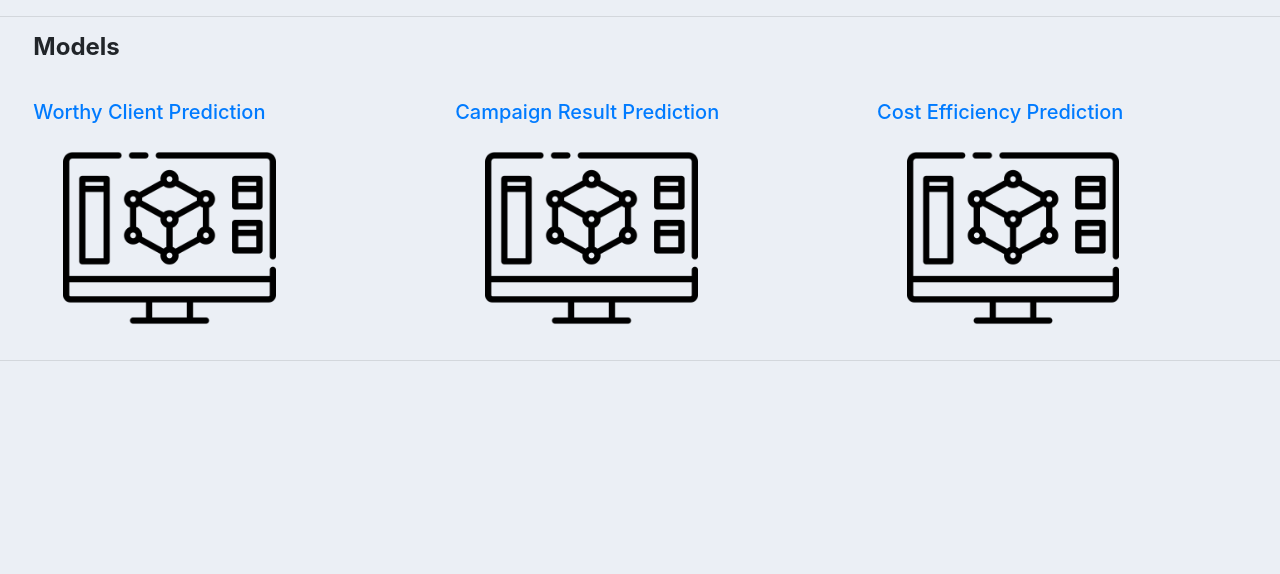
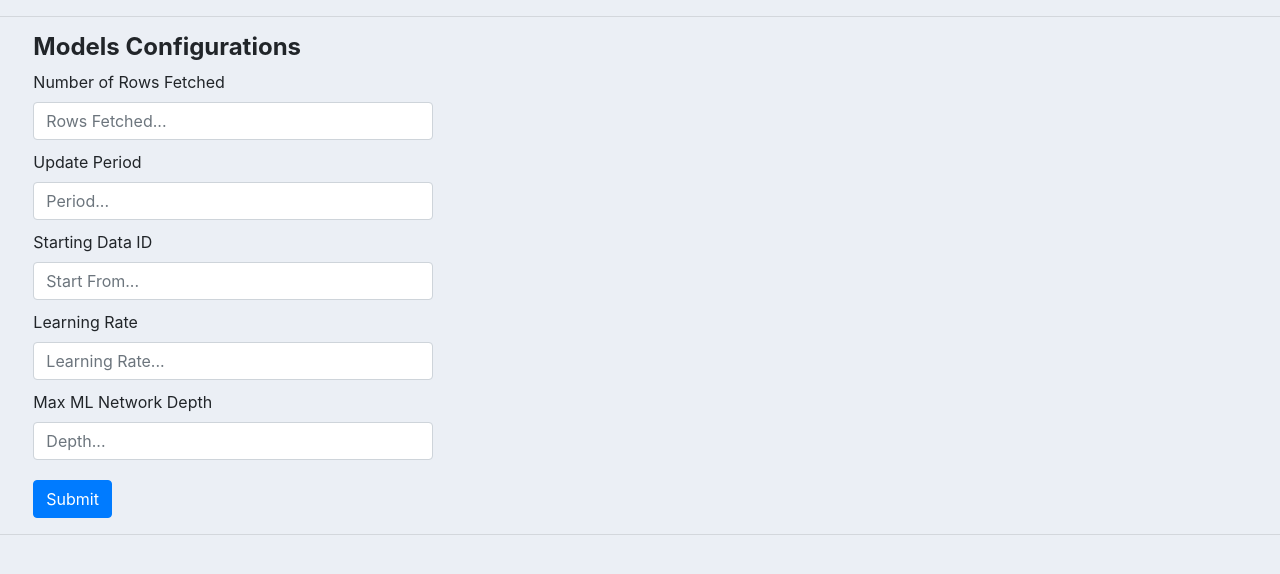
Before and after one commit to dcsil/jerryrat, a Django app: page /model_controlls_page/ in a window 1280 px wide. Shown: the part 66-640 px from the top of the page. Run offline with Django 3.2, Linux system fonts and the light colour scheme; some libraries are stand-ins or nearby versions.

Commit message:
Implemented model configuration page

```diff
--- a/app/myapp/templates/analytics_dashboard_page.html
+++ b/app/myapp/templates/analytics_dashboard_page.html
@@ -12,7 +12,11 @@
 
     <body>
 
-
+        <div style="margin-left: 25pt;">
+           <h4>
+               <strong>Analytics Dashboard</strong>
+           </h4>
+        </div>
         <div class="graph-container">
             {% if all_graphs %}
                 {% for graph in all_graphs %}
--- a/app/myapp/templates/model_controlls_page.html
+++ b/app/myapp/templates/model_controlls_page.html
@@ -1,32 +1,57 @@
 {%  extends 'main.html' %}
+{% load static %}
+{% load bootstrap4 %}
+{% load i18n %}
 {% block content %}
 
-<!DOCTYPE html>
 <html>
 <head>
     <meta charset="utf-8">
     <title>Model Control</title>
+    <style>
+        .data-tab {
+            width: 400px;
+            margin-bottom: 10px;
+        }
+    </style>
 </head>
 
 <body>
 <div style="margin-left: 25pt;">
     <h4>
-               <strong>Models</strong>
+        <strong>Models Configurations</strong>
     </h4>
 </div>
-        {% for mod in models %}
-            <div style="margin-left: 25pt; display: inline-block; width: 30%; padding-top: 30px;">
-                <h5>
-                    <a href="#">
-                    {{ mod.model_name }}
-                    </a>
-                </h5>
-                <div style="margin-left: 30px;">
-                    <img src="../static/images/model_icon.png" style="width: 60%; height: auto">
-                </div>
+<form method="post">
+    {% csrf_token %}
+        <div style="margin-left: 25pt;" class="form-group">
+            <div class="data-tab">
+                <label>Number of Rows Fetched</label>
+                <input type="number" class="form-control" name="numFetchRows" placeholder="Rows Fetched...">
             </div>
 
-        {% endfor %}
+            <div class="data-tab">
+                <label>Update Period</label>
+                <input type="number" class="form-control" name="period" placeholder="Period...">
+            </div>
+
+            <div class="data-tab">
+                <label>Starting Data ID</label>
+                <input type="number" class="form-control" name="startdataid" placeholder="Start From...">
+            </div>
+
+            <div class="data-tab">
+                <label>Learning Rate</label>
+                <input type="number" class="form-control" name="eta" placeholder="Learning Rate...">
+            </div>
+            <div class="data-tab">
+                <label>Max ML Network Depth</label>
+                <input type="number" class="form-control" name="max_depth" placeholder="Depth...">
+            </div>
+            <button type="submit" class="btn btn-primary" style="margin-top: 10px;">Submit</button>
+        </div>
+    </form>
+
 </body>
 </html>
 
--- a/app/myapp/views.py
+++ b/app/myapp/views.py
@@ -22,6 +22,7 @@ from django.views.decorators.debug import sensitive_post_parameters
 from django.views.generic import View, FormView
 from django.conf import settings
 
+from .datapipe import customize_config
 from .models import *
 from .forms import *
 from .utils.tableUploader import *
@@ -110,10 +111,15 @@ def calling_operations_page(request):
 
 
 def model_controlls_page(request):
-    m1 = PredictionModel(name="Worthy Client Prediction")
-    m2 = PredictionModel(name="Campaign Result Prediction")
-    m3 = PredictionModel(name="Cost Efficiency Prediction")
-    context = {'current': 'model_controlls_page', 'models': [m1, m2, m3]}
+    user = request.user.get_username()
+    context = {'current': 'model_controlls_page'}
+    config = {}
+    print(request.user.get_username())
+    if request.method == 'POST':
+        for i in request.POST:
+            config[i] = request.POST[i]
+        customize_config.customize_config(config, request.user.get_username())
+
     return render(request, 'model_controlls_page.html', context)
 
 
--- /dev/null
+++ b/app/users/test1/config.json
@@ -0,0 +1 @@
+{"numFetchRows": "13", "period": "13", "startdataid": "13", "eta": "13", "gamma": 0, "objective": "binary:logistic", "max_depth": "13", "nthread": 4, "eval_metric": "auc", "lambda": 1}
```
Also changed, not shown: app/myapp/datapipe/customize_config.py (+7 -8 lines). Lines whose indentation alone changed are shown as unchanged.
